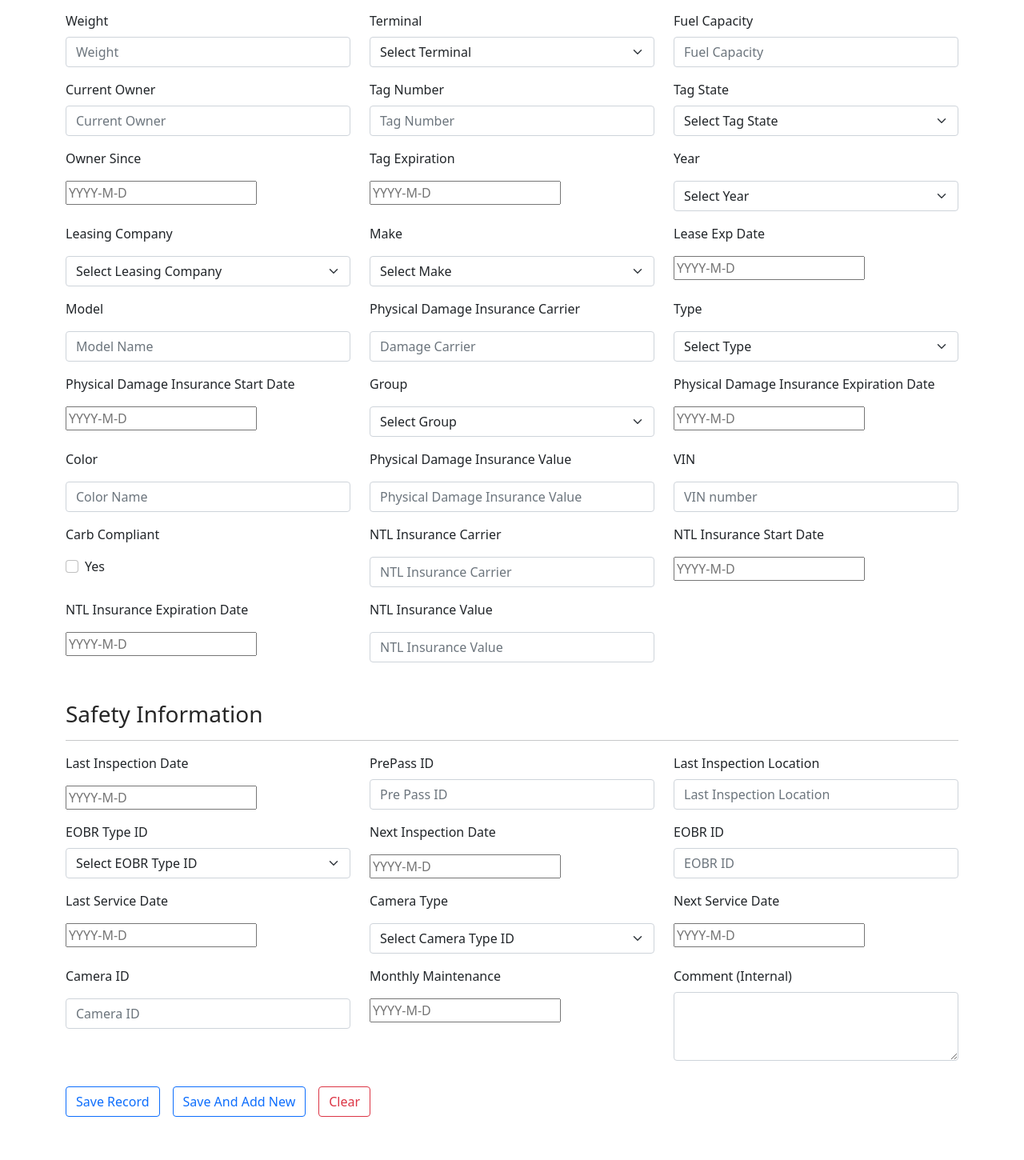
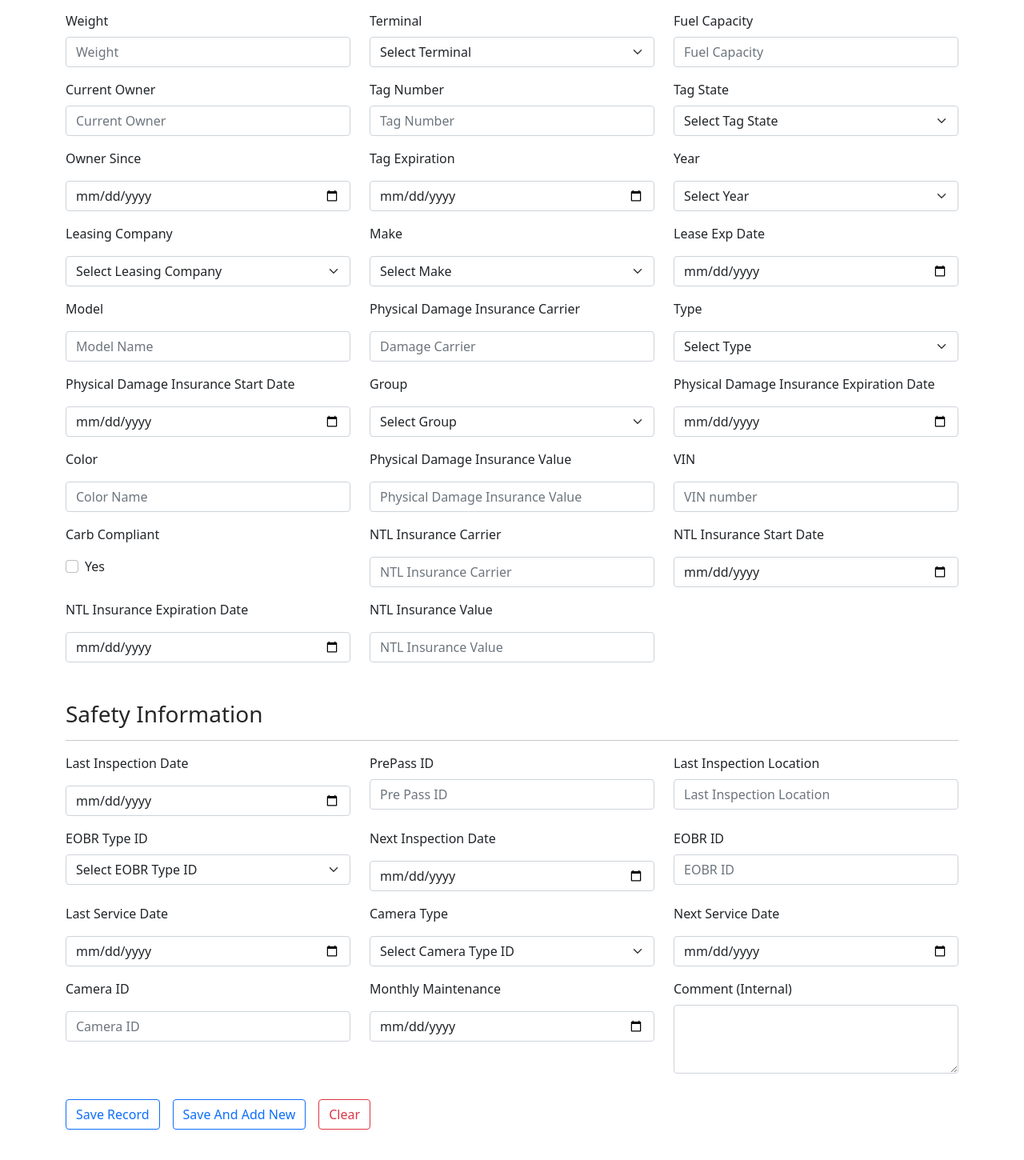
Before and after one commit to TousifProvat/Trasport-Pro, a React (Create React App) app: page /addTractor in a window 1280 px wide. Shown: the part 606-2056 px from the top of the page at 80% size. Built offline with nearby package versions, Linux system fonts and the light colour scheme.

Commit message:
all done in add Tractor page

```diff
--- a/src/Components/Tractors/Tractors.js
+++ b/src/Components/Tractors/Tractors.js
@@ -36,6 +36,15 @@ const Tractors = () => {
     selectCameraType: "",
     cameraID: "",
     comment: "",
+    leaseExpDate: "",
+    physicalDamageInsuranceStartDate: "",
+    physicalDamageInsuranceExpDate: "",
+    ntlInsuranceStartDate: "",
+    ntlInsuranceExpDate: "",
+    lastInspectionDate: "",
+    nextInspectionDate: "",
+    lastServiceDate: "",
+    nextServiceDate: "",
   });
 
 
@@ -196,19 +205,23 @@ const Tractors = () => {
           <Row className="mb-3">
             <Form.Group as={Col} md="4" controlId="validationCustom03">
               <p>Owner Since</p>
-              <DayPickerInput onDayChange={(day) => console.log(day)} />
-              {/* <Space direction="vertical">
-                <DatePicker name="ownerSince" onChange={changeHandler} />
-              </Space> */}
+              <Form.Control
+                type="date"
+                placeholder="Owner Since"
+                name="ownerSince"
+                onChange={changeHandler}
+              />
               <Form.Control.Feedback type="invalid">
                 Please provide a valid city.
               </Form.Control.Feedback>
             </Form.Group>
             <Form.Group as={Col} md="4" controlId="validationCustom04">
               <p>Tag Expiration</p>
-              <DayPickerInput
-                onDayChange={(day) => console.log(day)}
-                className="datePicker"
+              <Form.Control
+                type="date"
+                placeholder=""
+                name="tagExpiration"
+                onChange={changeHandler}
               />
               <Form.Control.Feedback type="invalid">
                 Please provide a valid state.
@@ -265,9 +278,11 @@ const Tractors = () => {
             </Form.Group>
             <Form.Group as={Col} md="4" controlId="validationCustom05">
               <p>Lease Exp Date</p>
-              <DayPickerInput
-                onDayChange={(day) => console.log(day)}
-                className="datePicker"
+              <Form.Control
+                type="date"
+                placeholder=""
+                name="leaseExpDate"
+                onChange={changeHandler}
               />
               <Form.Control.Feedback type="invalid">
                 Please provide a valid number.
@@ -315,9 +330,11 @@ const Tractors = () => {
           <Row className="mb-3">
             <Form.Group as={Col} md="4" controlId="validationCustom03">
               <p>Physical Damage Insurance Start Date </p>
-              <DayPickerInput
-                onDayChange={(day) => console.log(day)}
-                className="datePicker"
+              <Form.Control
+                type="date"
+                placeholder=""
+                name="physicalDamageInsuranceStartDate"
+                onChange={changeHandler}
               />
               <Form.Control.Feedback type="invalid">
                 Please provide a valid city.
@@ -334,9 +351,11 @@ const Tractors = () => {
             </Form.Group>
             <Form.Group as={Col} md="4" controlId="validationCustom05">
               <p>Physical Damage Insurance Expiration Date</p>
-              <DayPickerInput
-                onDayChange={(day) => console.log(day)}
-                className="datePicker"
+              <Form.Control
+                type="date"
+                placeholder=""
+                name="physicalDamageInsuranceExpDate"
+                onChange={changeHandler}
               />
               <Form.Control.Feedback type="invalid">
                 Please provide a valid number.
@@ -420,9 +439,11 @@ const Tractors = () => {
             </Form.Group>
             <Form.Group as={Col} md="4" controlId="validationCustom05">
               <p>NTL Insurance Start Date</p>
-              <DayPickerInput
-                onDayChange={(day) => setNtlInsuranceDate(day)}
-                className="datePicker"
+              <Form.Control
+                type="date"
+                placeholder=""
+                name="ntlInsuranceStartDate"
+                onChange={changeHandler}
               />
               <Form.Control.Feedback type="invalid">
                 Please provide a valid number.
@@ -434,9 +455,11 @@ const Tractors = () => {
             <Form.Group as={Col} md="4" controlId="validationCustom03">
               <p>NTL Insurance Expiration Date</p>
 
-              <DayPickerInput
-                onDayChange={(day) => console.log(day)}
-                className="datePicker"
+              <Form.Control
+                type="date"
+                placeholder=""
+                name="ntlInsuranceExpDate"
+                onChange={changeHandler}
               />
               <Form.Control.Feedback type="invalid">
                 Please provide a valid city.
@@ -467,9 +490,11 @@ const Tractors = () => {
           <Row className="mb-3">
             <Form.Group as={Col} md="4" controlId="validationCustom01">
               <p>Last Inspection Date</p>
-              <DayPickerInput
-                onDayChange={(day) => console.log(day)}
-                className="datePicker"
+              <Form.Control
+                type="date"
+                placeholder=""
+                name="lastInspectionDate"
+                onChange={changeHandler}
               />
               <Form.Control.Feedback>Looks good!</Form.Control.Feedback>
             </Form.Group>
@@ -516,9 +541,11 @@ const Tractors = () => {
             </Form.Group>
             <Form.Group as={Col} md="4" controlId="validationCustom04">
               <p>Next Inspection Date</p>
-              <DayPickerInput
-                onDayChange={(day) => console.log(day)}
-                className="datePicker"
+              <Form.Control
+                type="date"
+                placeholder=""
+                name="nextInspectionDate"
+                onChange={changeHandler}
               />
 
               <Form.Control.Feedback type="invalid">
@@ -527,7 +554,13 @@ const Tractors = () => {
             </Form.Group>
             <Form.Group as={Col} md="4" controlId="validationCustom05">
               <Form.Label>EOBR ID</Form.Label>
-              <Form.Control type="number" placeholder="EOBR ID" required name="eobrId" onChange={ changeHandler}/>
+              <Form.Control
+                type="number"
+                placeholder="EOBR ID"
+                required
+                name="eobrId"
+                onChange={changeHandler}
+              />
               <Form.Control.Feedback type="invalid">
                 Please provide a valid zip.
               </Form.Control.Feedback>
@@ -537,9 +570,11 @@ const Tractors = () => {
             <Form.Group as={Col} md="4" controlId="validationCustom03">
               <p>Last Service Date</p>
 
-              <DayPickerInput
-                onDayChange={(day) => console.log(day)}
-                className="datePicker"
+              <Form.Control
+                type="date"
+                placeholder=""
+                name="lastServiceDate"
+                onChange={changeHandler}
               />
               <Form.Control.Feedback type="invalid">
                 Please provide a valid city.
@@ -548,7 +583,11 @@ const Tractors = () => {
             <Form.Group as={Col} md="4" controlId="validationCustom04">
               <p>Camera Type</p>
 
-              <Form.Select aria-label="Default select example" name="selectCameraType" onChange={changeHandler}>
+              <Form.Select
+                aria-label="Default select example"
+                name="selectCameraType"
+                onChange={changeHandler}
+              >
                 <option>Select Camera Type ID</option>
                 <option value="Driver Supplied">Driver Supplied</option>
                 <option value="Lytx-Cam">Lytx-Cam</option>
@@ -561,9 +600,11 @@ const Tractors = () => {
             <Form.Group as={Col} md="4" controlId="validationCustom05">
               <p>Next Service Date</p>
 
-              <DayPickerInput
-                onDayChange={(day) => console.log(day)}
-                className="datePicker"
+              <Form.Control
+                type="date"
+                placeholder=""
+                name="nextServiceDate"
+                onChange={changeHandler}
               />
               <Form.Control.Feedback type="invalid">
                 Please provide a valid zip.
@@ -573,7 +614,12 @@ const Tractors = () => {
           <Row className="mb-3">
             <Form.Group as={Col} md="4" controlId="validationCustom03">
               <p>Camera ID</p>
-              <Form.Control type="number" placeholder="Camera ID" name="cameraID" onChange={changeHandler} />
+              <Form.Control
+                type="number"
+                placeholder="Camera ID"
+                name="cameraID"
+                onChange={changeHandler}
+              />
 
               <Form.Control.Feedback type="invalid">
                 Please provide a valid city.
@@ -581,9 +627,11 @@ const Tractors = () => {
             </Form.Group>
             <Form.Group as={Col} md="4" controlId="validationCustom04">
               <p>Monthly Maintenance</p>
-              <DayPickerInput
-                onDayChange={(day) => console.log(day)}
-                className="datePicker"
+              <Form.Control
+                type="date"
+                placeholder=""
+                name="nextServiceDate"
+                onChange={changeHandler}
               />
               <Form.Control.Feedback type="invalid">
                 Please provide a valid state.
@@ -595,7 +643,12 @@ const Tractors = () => {
                 controlId="exampleForm.ControlTextarea1"
               >
                 <Form.Label>Comment (Internal)</Form.Label>
-                <Form.Control as="textarea" rows={3} name="comment" onChange={ changeHandler}/>
+                <Form.Control
+                  as="textarea"
+                  rows={3}
+                  name="comment"
+                  onChange={changeHandler}
+                />
               </Form.Group>
               <Form.Control.Feedback type="invalid">
                 Please provide a valid zip.
```
